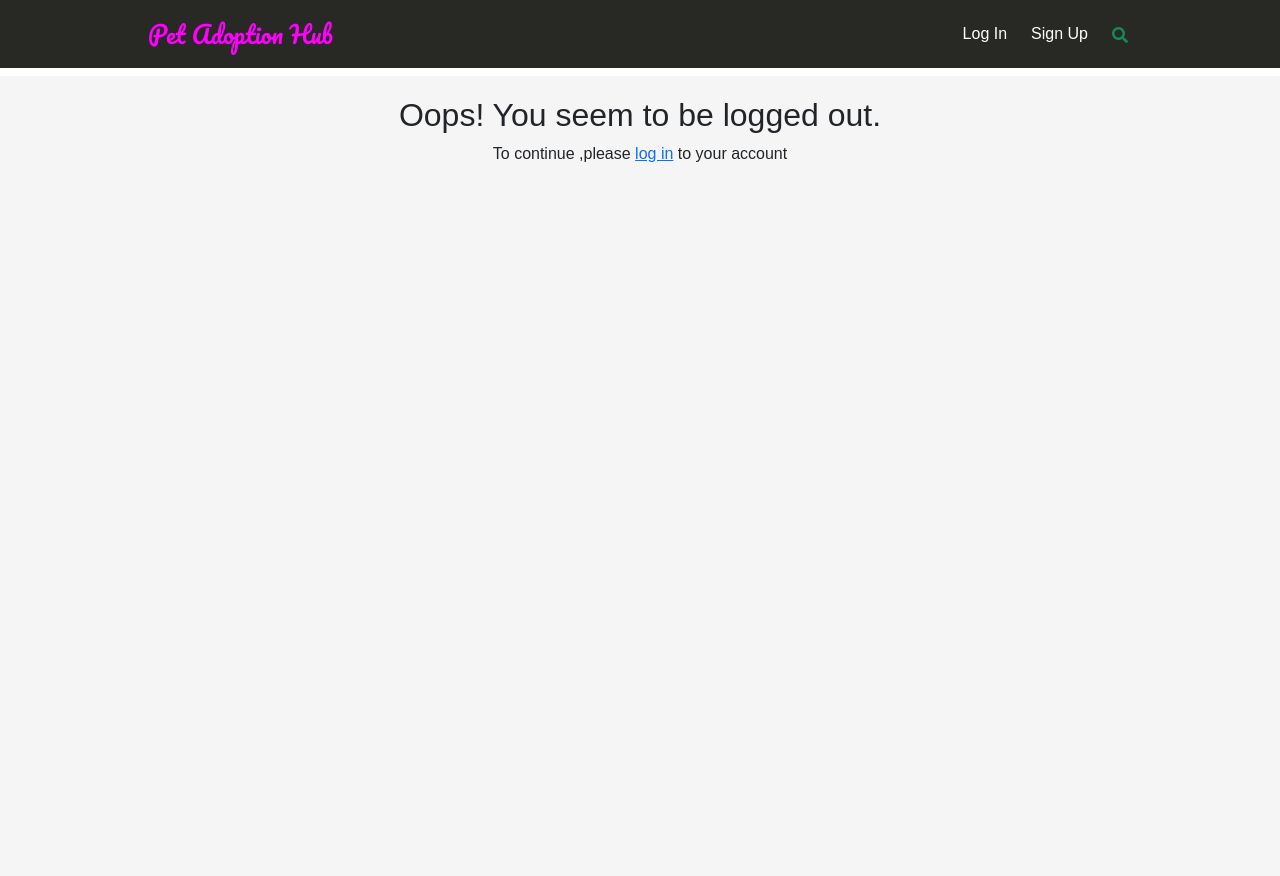
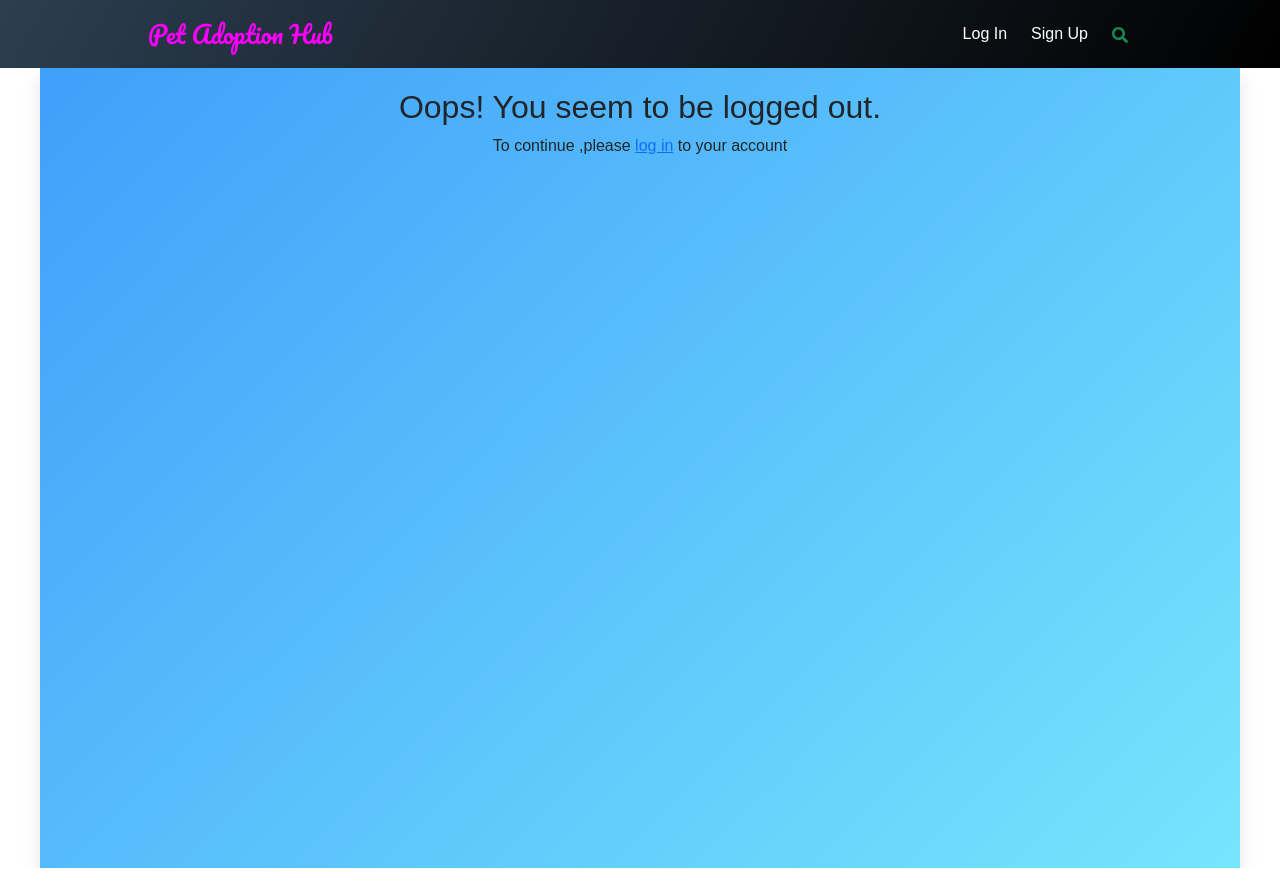
Before and after one commit to IsmaelNjama/pet-adoption-frontend, a React (Create React App) app: page /LoggedInPage in a window 1280 px wide. Built offline with nearby package versions, Linux system fonts and the light colour scheme; a web font is replaced by a local one.

Commit message:
fixed navbar

```diff
--- a/src/components/Navbar.jsx
+++ b/src/components/Navbar.jsx
@@ -64,7 +64,7 @@ function NavBar() {
   }, [isLoggedIn]);
 
   return (
-    <Navbar expand="lg" className="nav-outer-container">
+    <Navbar expand="lg" className="nav-outer-container sticky-top">
       <Container fluid className="nav-container">
         <Navbar.Toggle aria-controls="navbarScroll" />
         <Navbar.Collapse id="navbarScroll">
--- a/src/styles/common.css
+++ b/src/styles/common.css
@@ -58,14 +58,14 @@
 
 
 .logged-in-page {
-  background:#f5f5f5;
+  background: linear-gradient(135deg,#3F9FFA,#76E5FC);
   padding: 20px;
-  box-shadow: 0 4px 6px rgba(0, 0, 0, 0.1);
+  box-shadow: 0 10px 20px rgba(0, 0, 0, 0.1);
   text-align: center;
-  width: 100%;
+  /* width: 100%; */
+  max-width: 1200px;
   height: 100vh;
   margin: auto;
-  margin-top: 0.5rem;
 }
 
 .my-pets-link {
@@ -302,13 +302,26 @@ textarea {
 
 .welcome-section {
 
-  padding: 20px;
-  margin-top: 20px;
-  /* border: 1px solid red; */
+  padding: 40px;
+  margin-top: 40px;
+  background-color: #ffffff;
+  box-shadow: 0 10px 20px rgba(0, 0, 0, 0.1);
+  border-radius: 10px;
   text-align: start;
 
 }
 
+.welcome-section h2 {
+  font-family: 'Roboto',sans-serif;
+  font-size: 2rem;
+  color: #333333;
+}
+
+.welcome-section p {
+  font-size: 1.1rem;
+  line-height: 1.6;
+  color: #666666;
+}
 .no-pets-heading {
   text-align: center;
   margin-top: 2rem;
@@ -390,7 +403,7 @@ textarea {
 
 .nav-outer-container {
 
-  background-color: #282825;
+  background:linear-gradient(120deg,#2C3E50,#000000);
 }
 
 .adoption-foster-info {
--- a/src/utils/api.js
+++ b/src/utils/api.js
@@ -1,11 +1,11 @@
 import axios from "axios";
 
 const api = axios.create({
-  baseURL: "http://44.203.159.213:5050",
+  baseURL: "http://54.86.117.80:5050",
 });
 
 const petsApi = axios.create({
-  baseURL: "http://44.203.159.213:5050",
+  baseURL: "http://54.86.117.80:5050",
 });
 
 const getHeaders = () => {
```
